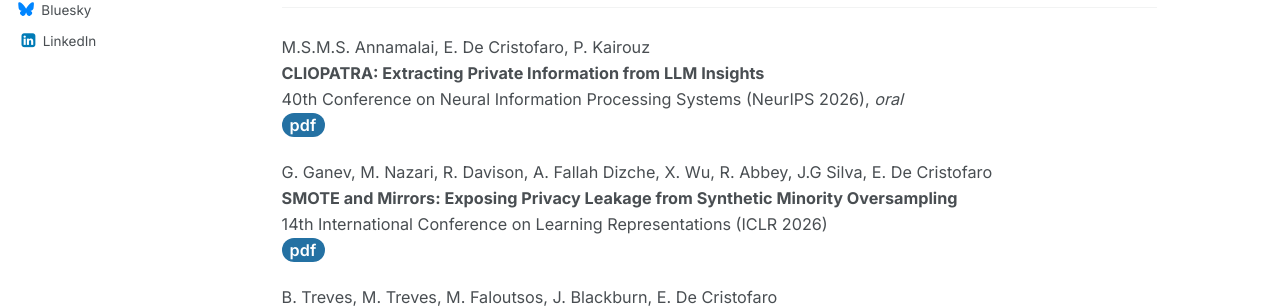
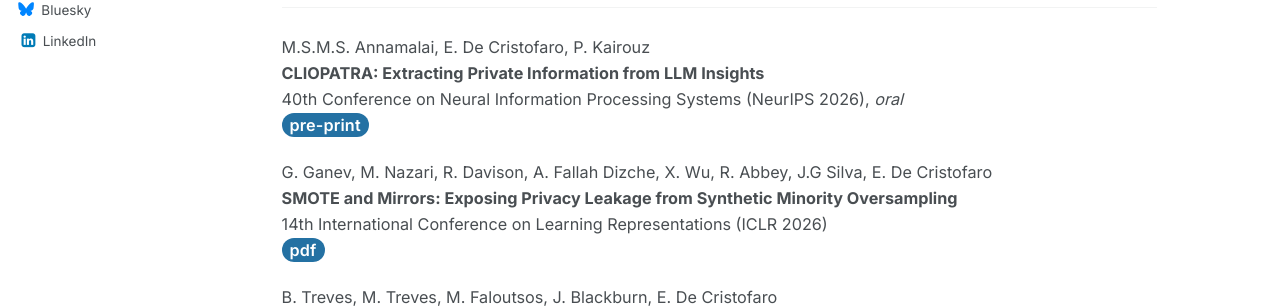
Before and after one commit to emidec/emidec.github.io, a Jekyll site: the page built from _pages/publications.md, in a window 1280 px wide and 900 px high. Shown: the part 365-673 px from the top of the window. Built offline with Jekyll 4.4.1, drawn with Linux system fonts in a browser that asks for light colours; some web fonts are replaced; a script bundle is joined from its source files by our own code; library files that are not in the unit come from our copies.

Commit message:
Link CLIOPATRA as pre-print
Co-Authored-By: Claude Opus 5.5 <noreply@anthropic.com>

```diff
--- a/_pages/publications.md
+++ b/_pages/publications.md
@@ -49,7 +49,7 @@ title: Publications
 M.S.M.S. Annamalai, E. De Cristofaro, P. Kairouz
 **CLIOPATRA: Extracting Private Information from LLM Insights**
 40th Conference on Neural Information Processing Systems (NeurIPS 2026), *oral*
-[pdf](https://arxiv.org/pdf/2603.09781){: .btn--danger}{:target="_blank"}
+[pre-print](https://arxiv.org/abs/2603.09781){: .btn--danger}{:target="_blank"}
 {: data-topics="tml" data-tier="top"}
 
 G. Ganev, M. Nazari, R. Davison, A. Fallah Dizche, X. Wu, R. Abbey, J.G Silva, E. De Cristofaro
```
